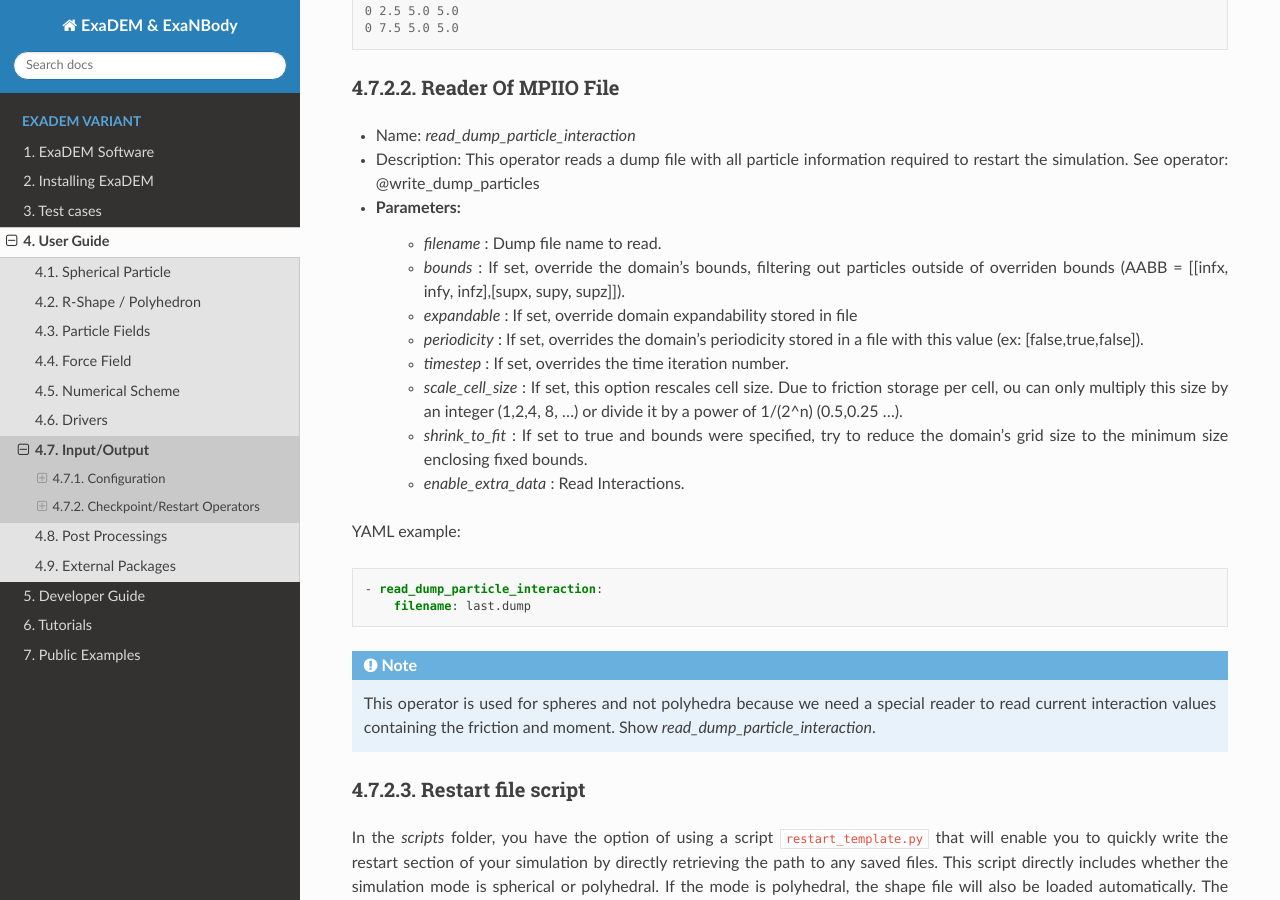
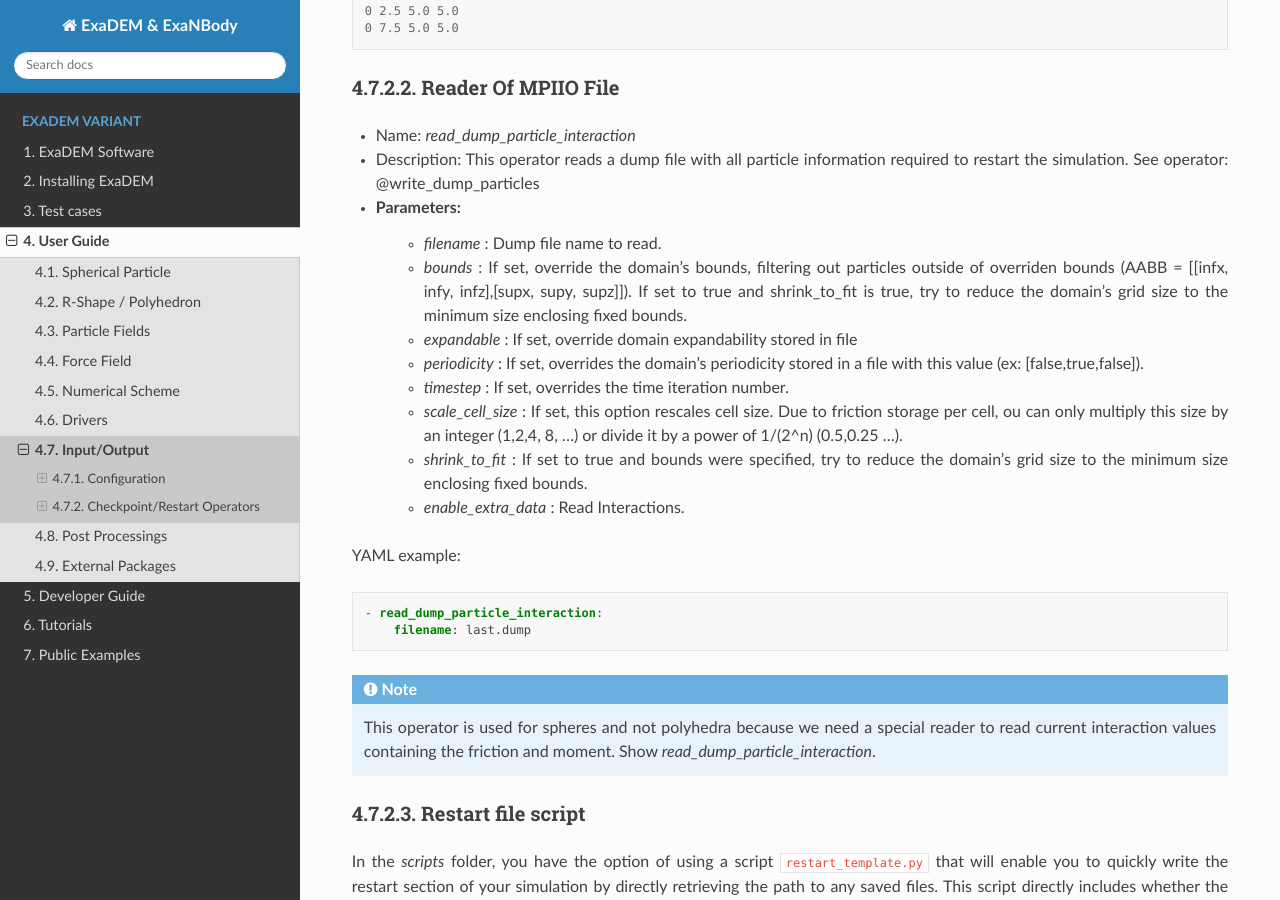
Before and after one commit to Collab4exaNBody/doc_exaDEM, a Sphinx documentation site: the page built from docs/source/project_exaDEM/user_guide/IO.rst, in a window 1280 px wide and 900 px high, scrolled down 1554 px. Built offline with Sphinx 7.4.7 and the Read the Docs theme 3.1.0, drawn with Linux system fonts in a browser that asks for light colours.

Commit message:
Enhance 'bounds' parameter description in IO.rst
Expanded the description of the 'bounds' parameter to include conditions for reducing the domain's grid size.

```diff
--- a/docs/source/project_exaDEM/user_guide/IO.rst
+++ b/docs/source/project_exaDEM/user_guide/IO.rst
@@ -82,7 +82,7 @@
 - Description: This operator reads a dump file with all particle information required to restart the simulation. See operator: @write_dump_particles
 - Parameters:
    * `filename` : Dump file name to read.
-   * `bounds` : If set, override the domain's bounds, filtering out particles outside of overriden bounds (AABB = [[infx, infy, infz],[supx, supy, supz]]).
+   * `bounds` : If set, override the domain's bounds, filtering out particles outside of overriden bounds (AABB = [[infx, infy, infz],[supx, supy, supz]]). If set to true and shrink_to_fit is true, try to reduce the domain's grid size to the minimum size enclosing fixed bounds.
    * `expandable` : If set, override domain expandability stored in file
    * `periodicity` : If set, overrides the domain's periodicity stored in a file with this value (ex: [false,true,false]).
    * `timestep` : If set, overrides the time iteration number.
```
